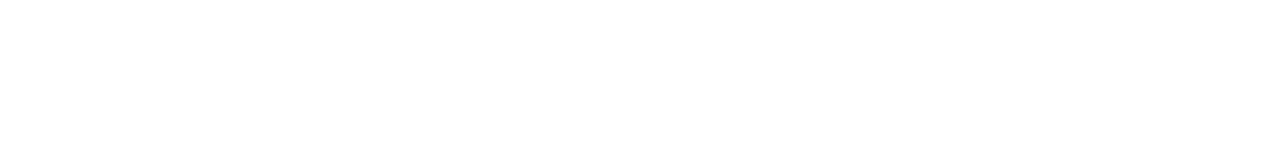
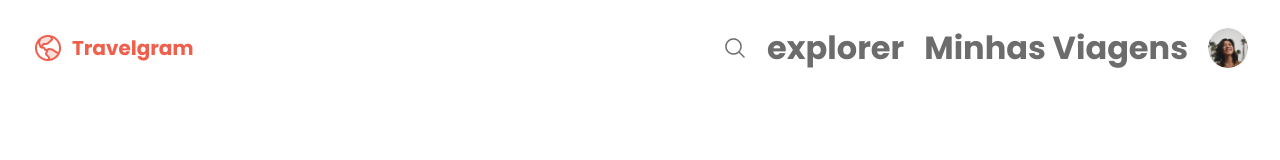
Before and after one commit to kollinWaku/travelgram, a plain HTML site: page index.html in a window 1280 px wide. Drawn offline with Linux system fonts and the light colour scheme.

Commit message:
navigation

```diff
--- a/global.css
+++ /dev/null
@@ -1,27 +0,0 @@
-* {
-    margin: 0;
-    padding: 0;
-    box-sizing: border-box;
-}
-
-:root {
-    --brand-color: #EF5F4C;
-    --shape-transparency: #FFFFFF;
-    --suface-color: #F5F5F5;
-    --skeleton-color: #D9D9D9;
-    --shape-transparency: #ffffff8f;
-    --text-color-primary: #313131;
-    --text-color-secondary: #6C6C6C;
-
-    --font-family: "Poppins", sans-serif;
-    --text-lg: bold 32px/125% var(--font-family);
-    --text: 16px/1.5 var(--font-family);
-    --text-md: 14px/175% var(--font-family);
-    --text-sm: 12px/175% var(--font-famiily);]
-}
-
-body {
-    font: var(--text-lg);
-    color: var(--text-color-secondary);
-    background-color: var(--background-color);
-}
--- a/index.css
+++ /dev/null
@@ -1 +0,0 @@
-@import url(global.css);
--- a/index.html
+++ b/index.html
@@ -13,6 +13,26 @@
 
 </head>
 <body>
+    <div class="surface-color">
+        <nav class="container">
+            <a href="#" id="logo">
+            <img src="assets/logo.png" alt="Logomarca">
+        </a>
 
+        <ul id="primary-menu">
+            <il>
+                <a href="#">
+                    <img src="assets/icons/MagnifyingGlass.png" alt="ícone de lupa">
+                </a>
+            </il>
+            <li><a href="#">explorer</a></li>
+            <li><a href="#">Minhas Viagens</a></li>
+            <li><a href="#">
+                <img src="assets/profile pic.png" alt="Imagem de Isabela Torres">
+            </a></li>
+
+        </ul>
+        </nav>
+    </div>
 </body>
 </html>
--- a/styles/global.css
+++ b/styles/global.css
@@ -3,3 +3,45 @@
     padding: 0;
     box-sizing: border-box;
 }
+
+:root {
+    --brand-color: #EF5F4C;
+    --shape-transparency: #FFFFFF;
+    --suface-color: #F5F5F5;
+    --skeleton-color: #D9D9D9;
+    --shape-transparency: #ffffff8f;
+    --text-color-primary: #313131;
+    --text-color-secondary: #6C6C6C;
+
+    --font-family: "Poppins", sans-serif;
+    --text-lg: bold 32px/125% var(--font-family);
+    --text: 16px/1.5 var(--font-family);
+    --text-md: 14px/175% var(--font-family);
+    --text-sm: 12px/175% var(--font-famiily);
+}
+
+body {
+    font: var(--text-lg);
+    color: var(--text-color-secondary);
+    background-color: var(--background-color);
+}
+
+a {
+    text-decoration: none;
+    color: inherit;
+}
+
+a:hover {
+    color: var(--brand-color);
+    text-decoration: underline;
+}
+
+.container {
+    padding-inline: 32px;
+    max-width: 1280px;
+    margin-inline: auto;
+}
+
+.bg-surface-color {
+    background-color: var(--surface-color);
+}
--- a/styles/index.css
+++ b/styles/index.css
@@ -1 +1,2 @@
 @import url(global.css);
+@import url(nav.css);
--- /dev/null
+++ b/styles/nav.css
@@ -0,0 +1,25 @@
+nav {
+    display: flex;
+    justify-content: space-between;
+    align-items: center;
+
+    line-height: 0;
+    padding-block: 20px ;
+
+}
+
+nav ul {
+    list-style: none;
+    display: flex;
+    align-items: center;
+    gap: 20px;
+
+    padding-block: 8px;
+}
+
+nav ul li:last-child img {
+    width: 40px;
+    height: 40px;
+    object-fit: cover;
+    border-radius: 50%;
+}
```
Also changed, not shown: assets/Logo.png (added), assets/Profile pic.png (added), assets/icons/MagnifyingGlass.png (added), assets/icons/airplane.png (added), assets/icons/localization.png (added), assets/icons/picture.png (added).
